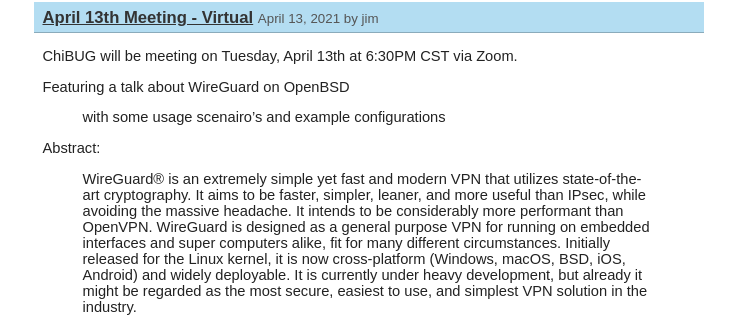
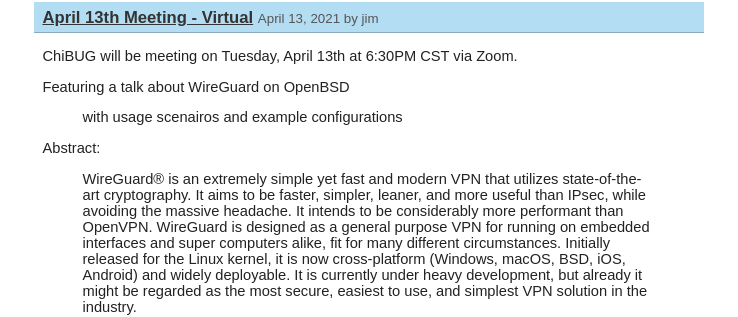
Before and after one commit to jcs/chibug.org, a Jekyll site: the page built from _posts/2021-04-13-meeting.md, in a window 1280 px wide. Shown: the part 241-558 px from the top of the page, without its empty margins (271-1009 px from the left). Built offline with Jekyll 4.4.1, drawn with Linux system fonts in a browser that asks for light colours.

Commit message:
fix some grammar

```diff
--- a/_posts/2021-04-13-meeting.md
+++ b/_posts/2021-04-13-meeting.md
@@ -7,7 +7,7 @@
 
 Featuring a talk about WireGuard on OpenBSD
 
-> with some usage scenairo's and example configurations
+> with usage scenairos and example configurations
 
 Abstract:
 
```
